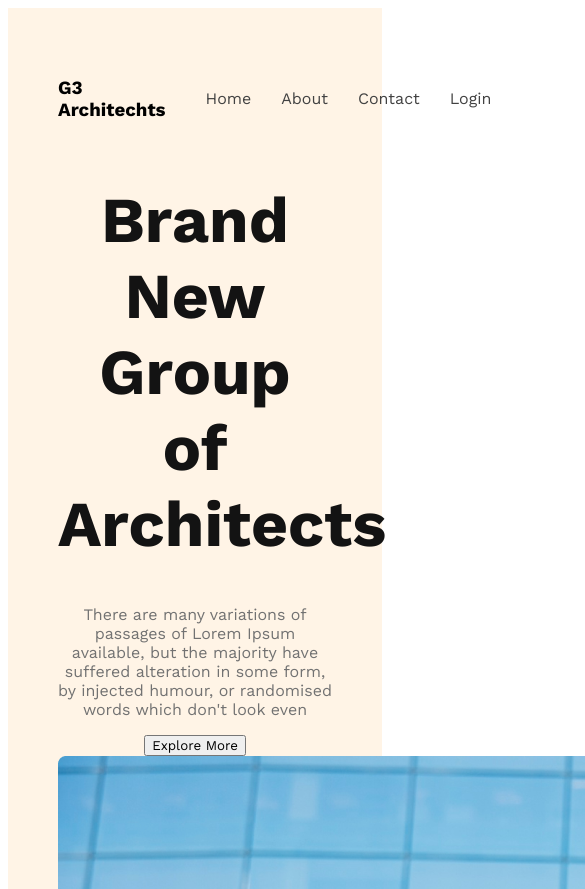
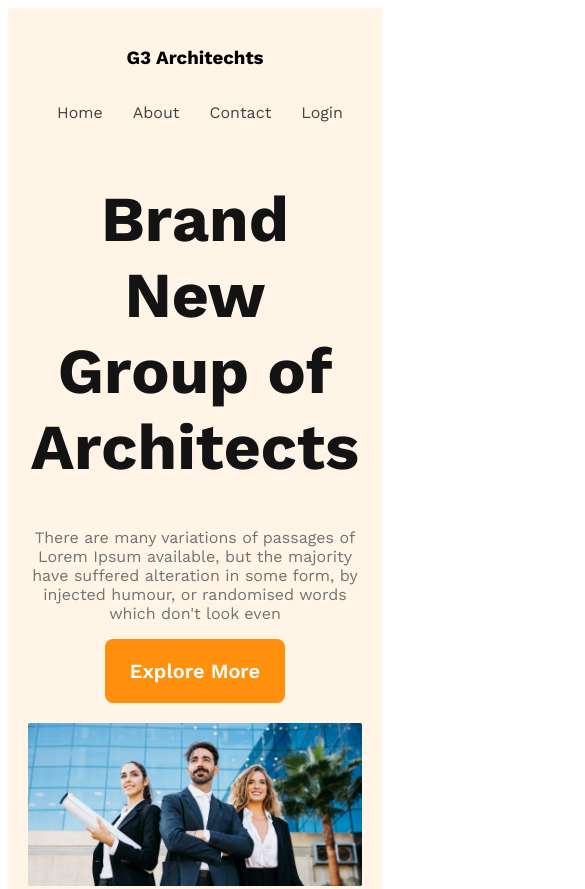
Before and after one commit to Khurshedspi/g3-architects-2023, a plain HTML site: page index.html in a window 390 px wide. Shown: the top 889 px of the page, 585 px wide, since content can reach past the window. Drawn offline with nearby package versions, Linux system fonts and the light colour scheme.

Commit message:
finished header section and responsive mobile and medium devices

```diff
--- a/style.css
+++ b/style.css
@@ -7,7 +7,14 @@ font-family: 'Work Sans', sans-serif;
 }
 
 .btn-primary{
-
+    border-radius: 8px;
+    background: #FF900E;
+    padding: 20px 25px;
+    color: #FFF;
+    font-size: 1.25rem;
+    font-weight: 600;
+    cursor: pointer;
+    border: 0;
 }
 
 
@@ -59,3 +66,28 @@ nav li a{
 .banner-description{
     color: #727272;
 }
+.banner img{
+    margin-top: 20px;
+    width: 100%;
+}
+
+/* ====================responsive media queries========== */
+/* --------------------------mobile devices----------------- */
+@media  screen and (max-width: 576px) {
+    header{
+        padding: 20px;
+    }
+    nav{
+        flex-direction: column;
+    }
+}
+/* ________________________medium devices____________________ */
+
+@media screen and (min-width:576px;) and (max-width: 960px;){
+    header{
+        padding: 50px;
+    }
+    nav{
+        flex-direction: column;
+    }
+}
```
